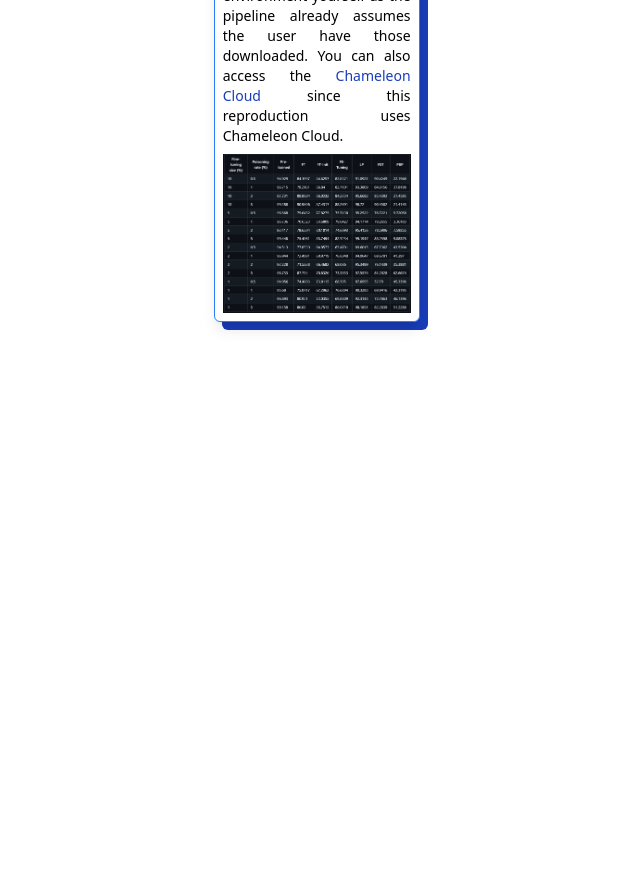
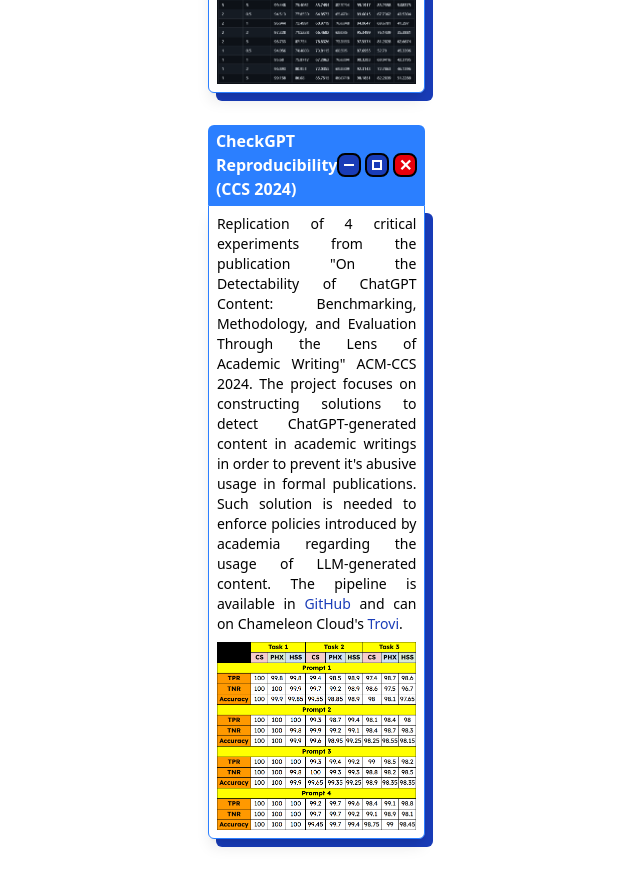
Before and after one commit to agw2005/agw2005.github.io, a React (Vite) app: page / in a window 1280 px wide. Shown: the part 4140-5026 px from the top of the page, without its empty margins (342-982 px from the left). Before the commit the page ends 4734 px from the top, so only its background shows below. Built offline with nearby package versions, Linux system fonts and the light colour scheme.

Commit message:
added checkgpt repro

```diff
--- a/src/App.tsx
+++ b/src/App.tsx
@@ -164,7 +164,7 @@ function App() {
                 <img src="RSA\RSA-16.png" alt="snippet of the project" />
               </WindowBorder>
 
-              <WindowBorder title="Reproduction - PBP (NDSS 2025)">
+              <WindowBorder title="PBP Reproducibility (NDSS 2025)">
                 <p className="mb-2">
                   Reproduction of the novel fine-tuning defense solution against
                   backdoor poisoning attacks for malware classifiers from 2025
@@ -196,25 +196,36 @@ function App() {
                 <img src="PBP\pbp.png" alt="snippet of the project" />
               </WindowBorder>
 
-              {/* <WindowBorder title="Project - Reproduction of EDSR">
+              <WindowBorder title="CheckGPT Reproducibility (CCS 2024)">
                 <p className="mb-2">
-                  This project aims to replicate a state-of-the-art super
-                  resolution model called Enhanced Deep Super-Resolution Network
-                  (EDSR), intended to improve the quality of low-resolution
-                  images. EDSR is an advancement of SRResNet that removes batch
-                  normalization layers to prevent feature distortion and
-                  maintain stability. The implementation was developed in
-                  PyTorch and trained using the DIV2K dataset and the Image
-                  Super Resolution dataset by Aditya Chandrasekhar (Kaggle
-                  dataset). Because the DIV2K dataset only provides
-                  high-resolution (HR) images, the implementation included a
-                  custom DIV2KDataset class that generates low-resolution (LR)
-                  pairs on-the-fly using bicubic downsampling. The model was
-                  measured using Peak Signal-to-Noise Ratio (PSNR) and
-                  Structural Similarity Index (SSIM).
+                  Replication of 4 critical experiments from the publication "On
+                  the Detectability of ChatGPT Content: Benchmarking,
+                  Methodology, and Evaluation Through the Lens of Academic
+                  Writing" ACM-CCS 2024. The project focuses on constructing
+                  solutions to detect ChatGPT-generated content in academic
+                  writings in order to prevent it's abusive usage in formal
+                  publications. Such solution is needed to enforce policies
+                  introduced by academia regarding the usage of LLM-generated
+                  content. The pipeline is available in{" "}
+                  <a
+                    className="text-blue-800"
+                    target="_blank"
+                    href="https://github.com/agw2005/CheckGPT-reproduction"
+                  >
+                    GitHub
+                  </a>{" "}
+                  and can on Chameleon Cloud's{" "}
+                  <a
+                    className="text-blue-800"
+                    target="_blank"
+                    href="https://trovi.chameleoncloud.org/dashboard/artifacts/b21f40cb-3125-45f4-942e-34f0a83cd78d"
+                  >
+                    Trovi
+                  </a>
+                  .
                 </p>
-                <img src="EDSR\edsr.png" alt="snippet of the project" />
-              </WindowBorder> */}
+                <img src="CheckGPT\CheckGPT.png" alt="snippet of the project" />
+              </WindowBorder>
             </>
           }
           right={
```
Also changed, not shown: public/CheckGPT/CheckGPT.png (added).
